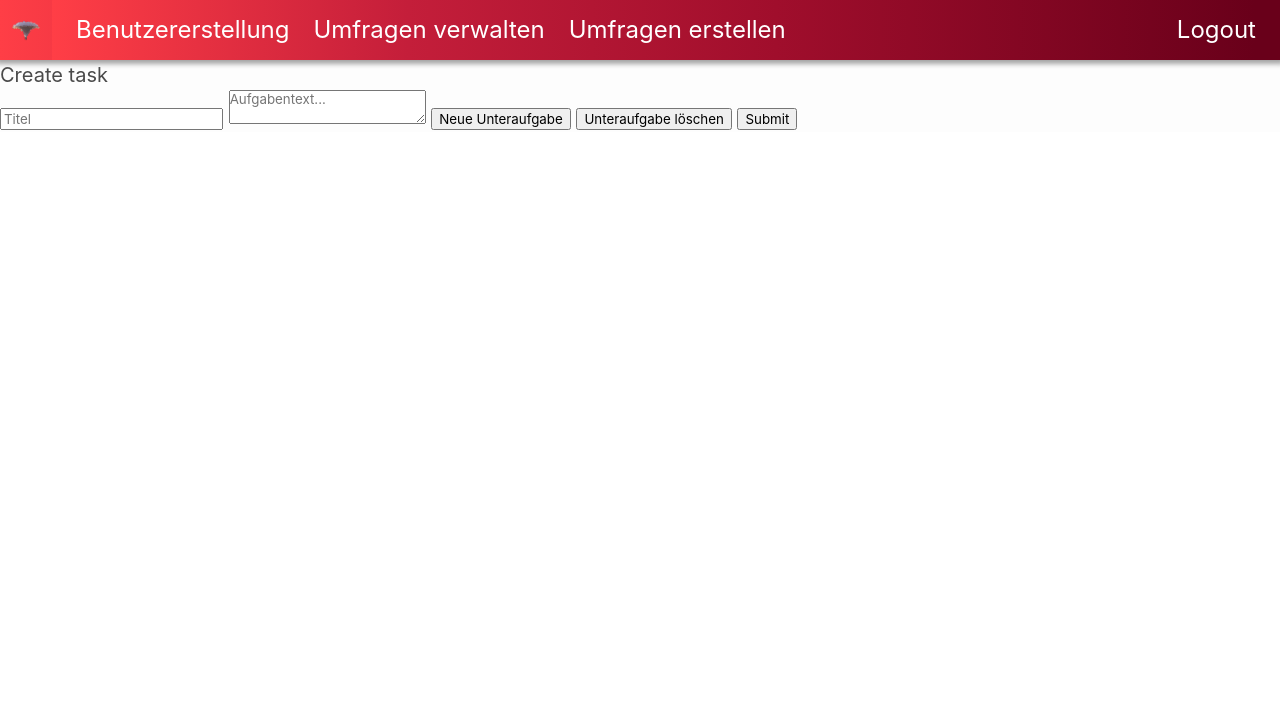
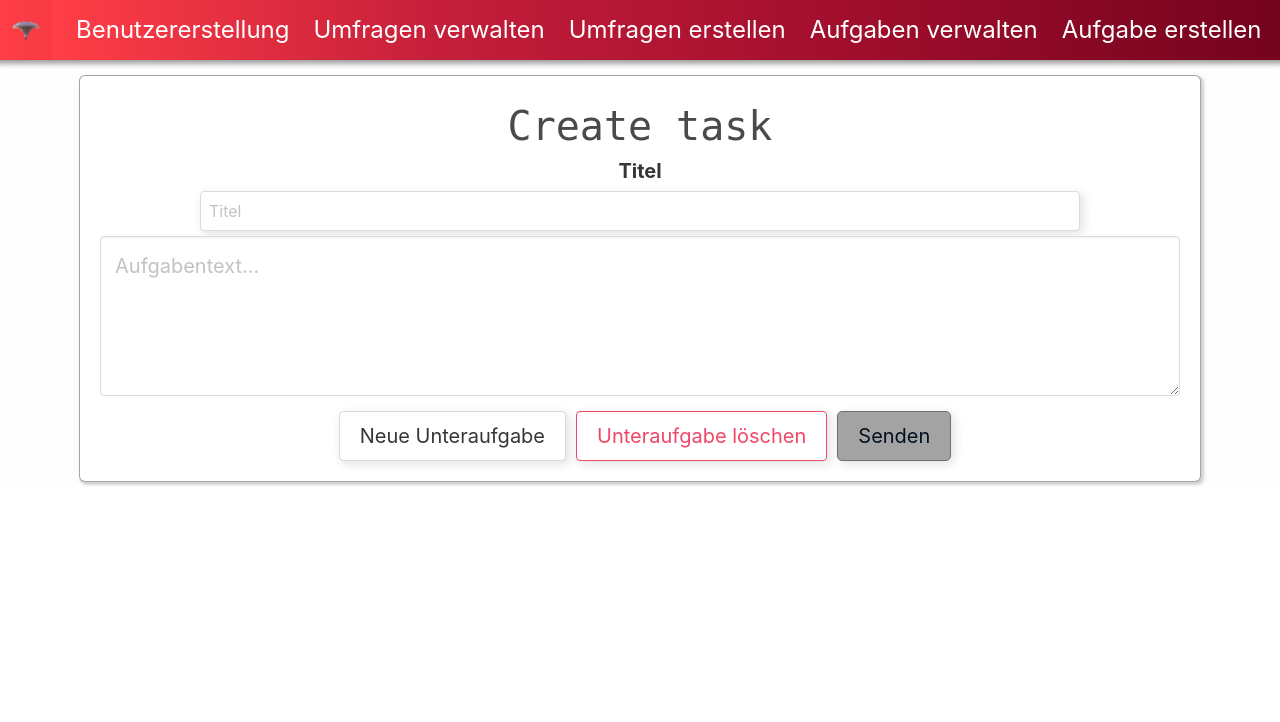
Before and after one commit to Liscirum-Digital/Sentipoll, a Flask app: page /task/new in a window 1280 px wide; the page is wider, and only the part inside the window is pictured. Shown: the top 722 px of that part. Run offline with Flask 3, Linux system fonts and the light colour scheme; the visitor is signed in with stand-in values (Sample User, id 1).

Commit message:
Styled task-creation+access
- styled task-creation+access
- better error animation
- new options in the navbar

```diff
--- a/static/defaultstyle.css
+++ b/static/defaultstyle.css
@@ -9,11 +9,13 @@ body {
 }
 @keyframes error-scale {
 	0% {
-		transform: scale(0);
+		transform: scale(0.2);
+        opacity: 0;
 	}
 
 	100% {
 		transform: scale(1);
+        opacity: 1;
 	}
 }
 .massage-round {
@@ -64,9 +66,10 @@ body {
 .shadow {
     box-shadow: 3px 3px 10px 1px #e6e6e6;
 }
+/*
 .schwarz {
     border-color: #b4b4b4;
-    /*border-color: #2c2c2c;*/
+    /*border-color: #2c2c2c;
 }
 .schwarz:focus {
     border-color: #021020;
@@ -74,6 +77,7 @@ body {
 .dark {
     color: #021020;
 }
+*/
 .text-center {
     text-align: center;
 }
--- a/templates/create_task.html
+++ b/templates/create_task.html
@@ -21,7 +21,7 @@
         margin-bottom: 5px;
       }
       .margin-submit {
-        margin-top: 10px;
+        margin: 10px;
       }
     </style>
 
@@ -60,14 +60,41 @@
     {% if user %}
       {% include 'navbar.html' %}
     {% endif %}
-    <h1>Create task</h1>
-    <form action="/task/new" method="post" id="task_form">
-        <input type="text" name="title" id="task_title" placeholder="Titel" />
-        <textarea name="content" id="task_content" placeholder="Aufgabentext..."></textarea>
-        <input type="button" onclick="add_subtask()" value="Neue Unteraufgabe" />
-        <input type="button" onclick="delete_subtask()" value="Unteraufgabe löschen" />
-        <input type="submit" onclick="reset_subtask_count()">
-    </form>
+    <div class="container dark">
+      <div class="box dark">
+        <div class="columns is-mobile is-centered dark">
+          <div class="column has-text-centered-tablet acess-padding dark">
+            <p class="is-family-monospace is-size-2-desktop is-size-3-touch dark-white">Create task</p>
+            <form action="/task/new" method="post" id="task_form">
+              <div class="field">
+                <label class="label is-size-5-desktop is-size-6-touch dark-white">Titel</label>
+                <div class="control input-size">
+                  <input class="input shadow schwarz dark dark-white p-2" type="text" id="task_title" name="title" placeholder="Titel">
+                </div>
+              </div>
+              <div class="field">
+                <div class="control">
+                  <textarea class="textarea is-medium" placeholder="Aufgabentext..." name="content" id="task_content"></textarea>
+                </div>
+              </div>
+              <div class="buttons has-addons is-centered">
+                <div class="control">
+                  <input class="button is-medium is-responsive shadow margin-submit" type="button" onclick="add_subtask()" value="Neue Unteraufgabe"/>
+                </div>
+                <div class="control">
+                  <input class="button is-medium is-responsive shadow is-danger is-outlined margin-submit" type="button" onclick="delete_subtask()" value="Unteraufgabe löschen"/>
+                </div>
+                <div class="control">
+                  <button class="button is-medium is-responsive shadow submit-button margin-submit" onclick="reset_subtask_count()">
+                    <span>Senden</span>
+                  </button>
+                </div>
+              </div>
+            </form>
+          </div>
+        </div>
+      </div>
+    </div>
     {% include 'link_git.html' %}
   </body>
 </html>
--- a/templates/navbar.html
+++ b/templates/navbar.html
@@ -23,6 +23,12 @@
           <a class="navbar-item is-size-4-desktop is-size-5-touch nav-color" href="/survey/new">
             Umfragen erstellen
           </a>
+          <a class="navbar-item is-size-4-desktop is-size-5-touch nav-color" href="/user/tasks">
+            Aufgaben verwalten
+          </a>
+          <a class="navbar-item is-size-4-desktop is-size-5-touch nav-color" href="/task/new">
+            Aufgabe erstellen
+          </a>
         </div>
       </div>
       <div class="navbar-end">
```
Also changed, not shown: templates/access_task.html (+9 -2 lines).
